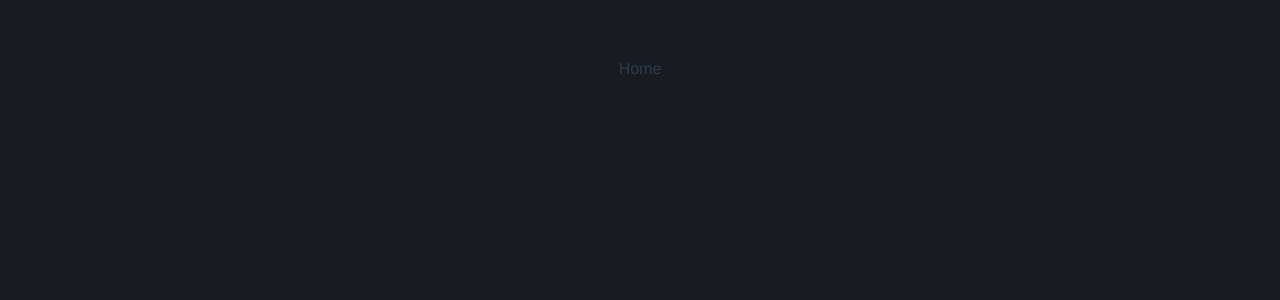
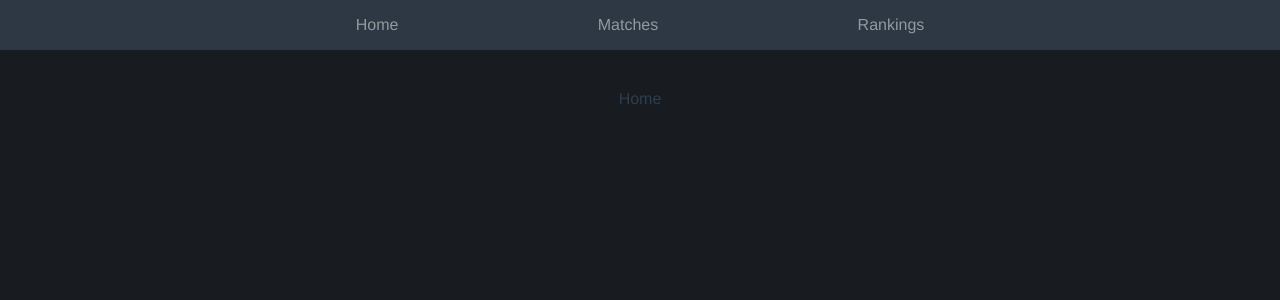
Before and after one commit to bluffdev/half-life-tv, a Vue app: page / in a window 1280 px wide. Shown: the top 300 px of the page. Built offline with nearby package versions, Linux system fonts and the light colour scheme.

Commit message:
Added navbar

```diff
--- a/src/App.vue
+++ b/src/App.vue
@@ -1,7 +1,9 @@
 <script setup lang="ts">
+import NavBar from './components/NavBar.vue';
 </script>
 
 <template>
+<NavBar />
 <Suspense>
   <router-view />
 </Suspense>
@@ -23,6 +25,5 @@ body {
   -moz-osx-font-smoothing: grayscale;
   text-align: center;
   color: #2c3e50;
-  margin-top: 60px;
 }
 </style>
--- /dev/null
+++ b/src/components/NavBar.vue
@@ -0,0 +1,43 @@
+<template>
+<nav class="navbar">
+    <ul class="nav-items">
+        <li class="nav-item">
+            <router-link to="/" class="link">Home</router-link>
+        </li>
+        <li class="nav-item">
+            <router-link to="/matches" class="link">Matches</router-link>
+        </li>
+        <li class="nav-item">
+            <router-link to="rankings" class="link">Rankings</router-link>
+        </li>
+    </ul>
+</nav>
+</template>
+
+<style scoped>
+
+.navbar {
+    display: flex;
+    justify-content: center;
+    margin-bottom: 2.5em;
+    background-color: #2d3844;
+    color: #929a9e;
+}
+.nav-items {
+    display: flex;
+    width: 60%;
+    height: auto;
+    margin: 0.75em 0.75em;
+    list-style: outside none none;
+}
+
+.nav-item {
+    display: flex;
+}
+
+.link {
+    padding: 0.25em;
+    text-decoration: none;
+    color: inherit;
+}
+</style>
```
